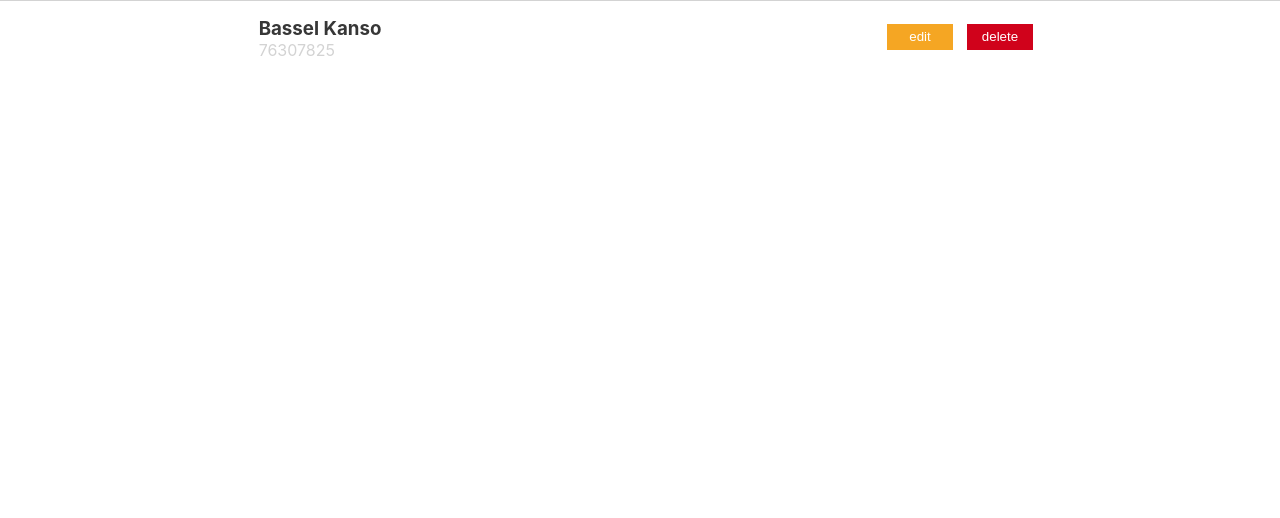
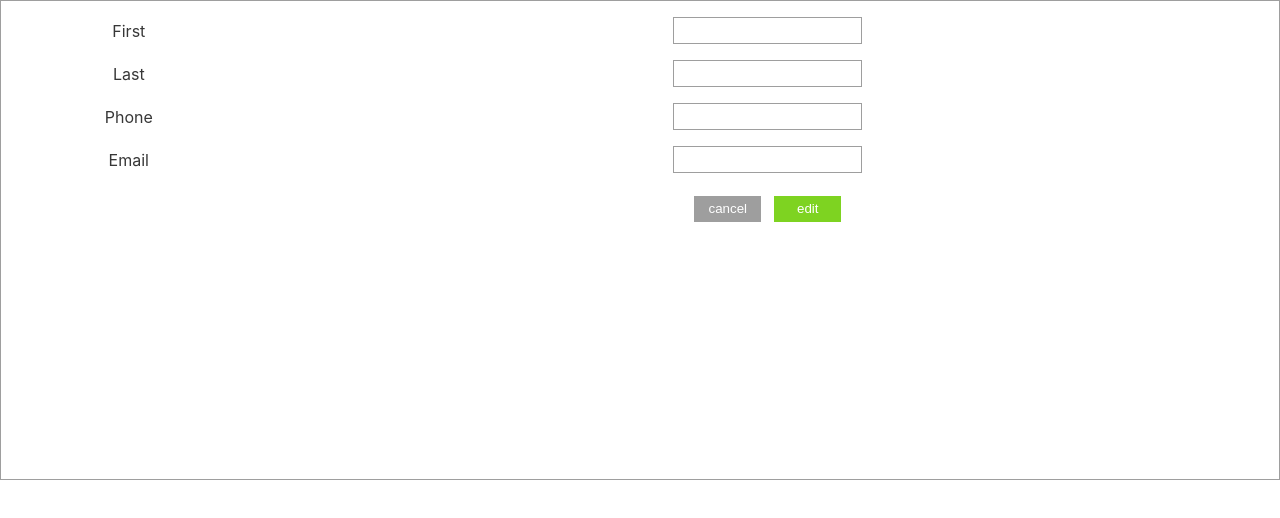
Before and after one commit to Bassel17/toters-test-front, a React (Create React App) app: page / in a window 1280 px wide. Shown: the top 518 px of the page. Built offline with nearby package versions, Linux system fonts and the light colour scheme.

Commit message:
Feature: create ContactForm component
-make component styles using scss
-structure positions using css grid
-take input values and save in state

```diff
--- a/src/App.js
+++ b/src/App.js
@@ -1,9 +1,9 @@
 import React from 'react';
-import ContactCard from './components/ContactCard/ContactCard';
+import ContactForm from './components/ContactForm/ContactForm';
 
 const App = () => {
     return (
-        <ContactCard first_name="Bassel" last_name="Kanso" phone_number="76307825"/>
+        <ContactForm/>
     );
 }
 
--- /dev/null
+++ b/src/components/ContactForm/ContactForm.js
@@ -0,0 +1,60 @@
+import React, {useState} from 'react';
+import './ContactForm.scss';
+
+const ContactForm = (props) => {
+
+    const [firstName,setFirstName] = useState("");
+    const [lastName,setLastName] = useState("");
+    const [phoneNumber,setPhoneNumber] = useState("");
+    const [email,setEmail] = useState("");
+
+    const changeFirstName = (event)=>{
+        setFirstName(event.value);
+    }
+
+    const changeLastName = (event)=>{
+        setLastName(event.value);
+    }
+
+    const changePhoneNumber = (event)=>{
+        setPhoneNumber(event.value);
+    }
+
+    const changeEmail = (event)=>{
+        setEmail(event.value);
+    }
+
+    return (
+        <form className="ContactForm">
+            <div className="ContactForm__info">
+                <label className="ContactForm__info__label">First</label>
+                <input value={firstName} onChange={changeFirstName} className="ContactForm__info__input" required/>
+            </div>
+
+            <div className="ContactForm__info">
+                <label className="ContactForm__info__label">Last</label>
+                <input value={lastName} onChange={changeLastName} className="ContactForm__info__input"/>
+            </div>
+
+            <div className="ContactForm__info">
+                <label className="ContactForm__info__label">Phone</label>
+                <input value={phoneNumber} onChange={changePhoneNumber} className="ContactForm__info__input" required/>
+            </div>
+
+            <div className="ContactForm__info">
+                <label className="ContactForm__info__label">Email</label>
+                <input value={email} onChange={changeEmail} className="ContactForm__info__input"/>
+            </div>
+
+            <div className="ContactForm__info">
+                <div className="ContactForm__info__buttons">
+                    <button className="ContactForm__info__buttons__cancel">cancel</button>
+                    <button className="ContactForm__info__buttons__edit">edit</button>
+                </div>
+            </div>
+        </form>
+    );
+
+}
+
+export default ContactForm;
--- /dev/null
+++ b/src/components/ContactForm/ContactForm.scss
@@ -0,0 +1,48 @@
+@mixin buttons{
+    border:none;
+    width:5em;
+    height:2em;
+    margin: 0.5em;
+    color:#fff;
+}
+
+.ContactForm{
+    height: 60vh;
+    border: solid 1px rgb(158, 158, 158);
+    &__info{
+        display:grid;
+        grid-template: 1fr/1fr 4fr;
+        justify-items: center;
+        align-items:center;
+        margin:1em 0;
+
+        &__input{
+            border:solid 1px rgb(158, 158, 158);
+            border-radius: 0px;
+            padding: 5px;
+        }
+
+        &__label{
+            justify-self: center;
+            color:rgb(55, 55, 55);
+        }
+
+        &__buttons{
+
+            grid-column: 2/3;
+            grid-row:1/2;
+
+            &__cancel{
+                @include buttons();
+                background-color: rgb(158, 158, 158);
+            }
+
+            &__edit{
+                @include buttons();
+                background-color: rgb(126, 211, 33);
+            }
+        }
+
+    }
+
+}
```
Also changed, not shown: src/pages/edit/Edit.js (added), src/pages/edit/Edit.scss (added), src/pages/home/Home.js (added), src/pages/home/Home.scss (added).
